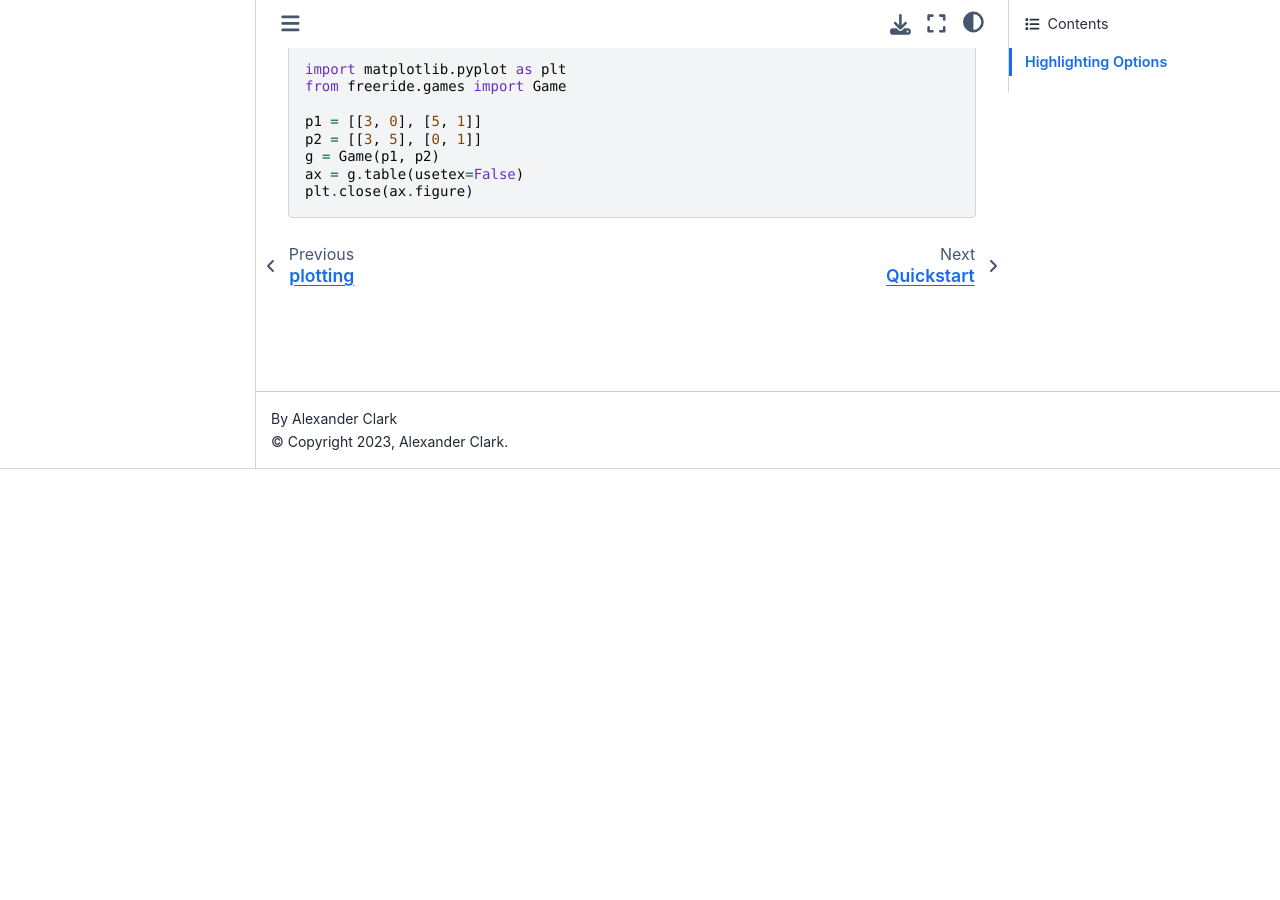
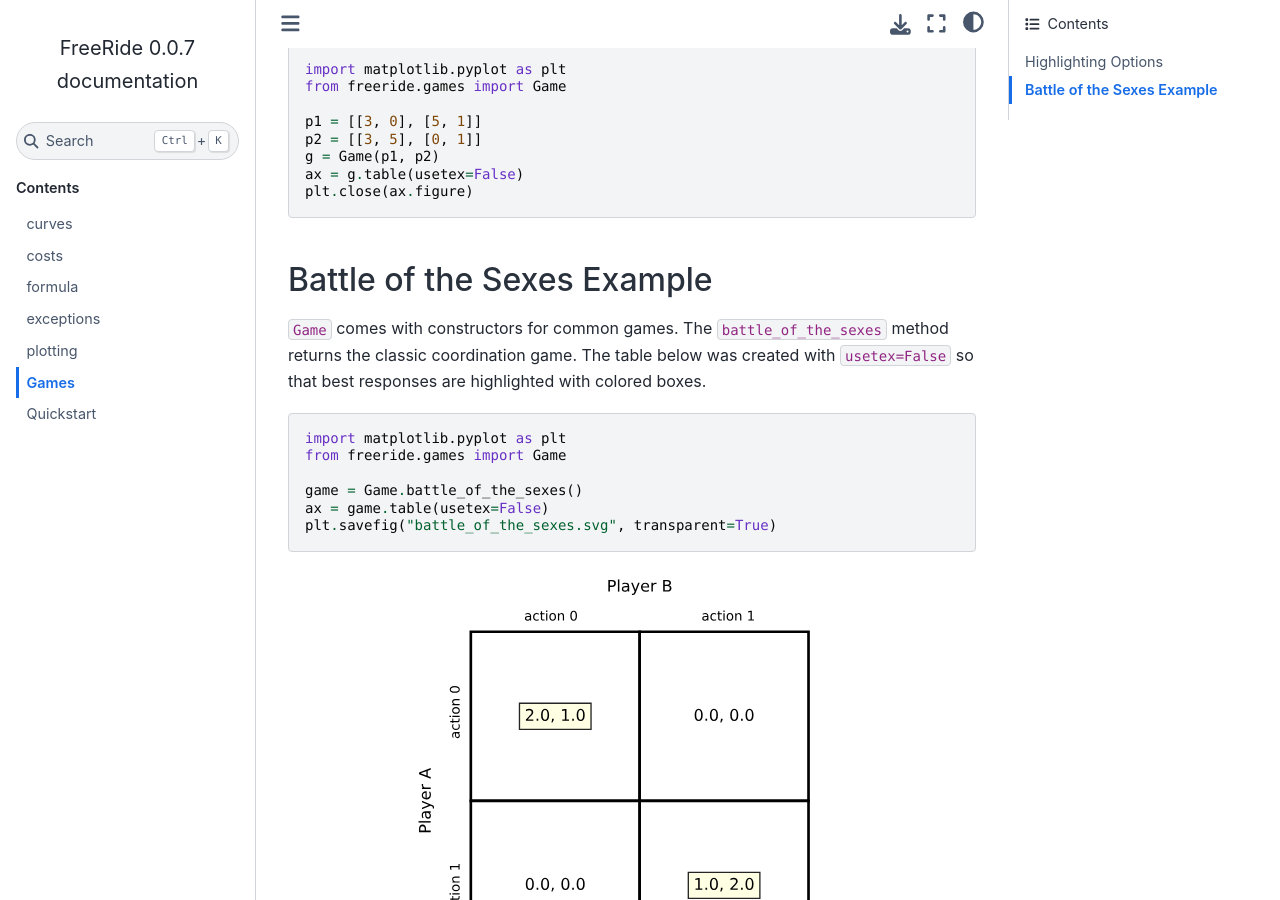
Before and after one commit to alexanderthclark/FreeRide, a Sphinx documentation site: the page built from docs/games.rst, in a window 1280 px wide and 900 px high, scrolled down 431 px. Built offline with Sphinx 7.4.7 and the Sphinx Book theme 1.1.4, drawn with Linux system fonts in a browser that asks for light colours; before the commit the page ends 900 px from its top, so only the background shows below that.

Commit message:
docs: add battle of the sexes example

```diff
--- a/docs/games.rst
+++ b/docs/games.rst
@@ -24,3 +24,23 @@ Example::
     g = Game(p1, p2)
     ax = g.table(usetex=False)
     plt.close(ax.figure)
+
+Battle of the Sexes Example
+---------------------------
+
+``Game`` comes with constructors for common games.  The ``battle_of_the_sexes``
+method returns the classic coordination game.  The table below was created with
+``usetex=False`` so that best responses are highlighted with colored boxes.
+
+.. code-block:: python
+
+    import matplotlib.pyplot as plt
+    from freeride.games import Game
+
+    game = Game.battle_of_the_sexes()
+    ax = game.table(usetex=False)
+    plt.savefig("battle_of_the_sexes.svg", transparent=True)
+
+.. image:: battle_of_the_sexes.svg
+   :align: center
+   :alt: Battle of the Sexes payoff table
```
Also changed, not shown: docs/battle_of_the_sexes.svg (added).
